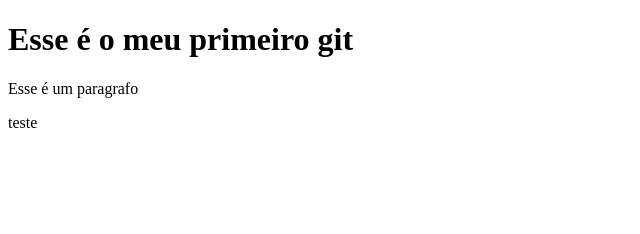
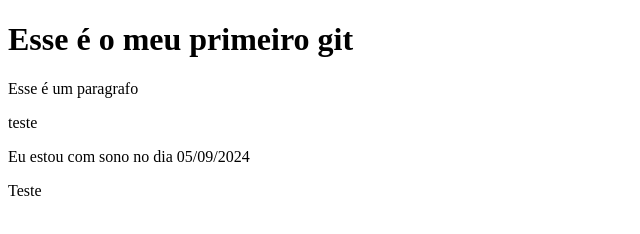
Before and after one commit to Gabriel-Henrique01/Estudo_Senai, a plain HTML site: page Index.html in a window 1280 px wide. Shown: the whole page, without its empty margins (0-640 px from the left). Drawn offline with Linux system fonts and the light colour scheme.

Commit message:
Teste quatro

```diff
--- a/Index.html
+++ b/Index.html
@@ -10,5 +10,9 @@
     <p>Esse é um paragrafo</p>
 
     <p>teste</p>
+
+    <p>Eu estou com sono no dia 05/09/2024</p>
+
+    <p>Teste</p>
 </body>
 </html>
```
